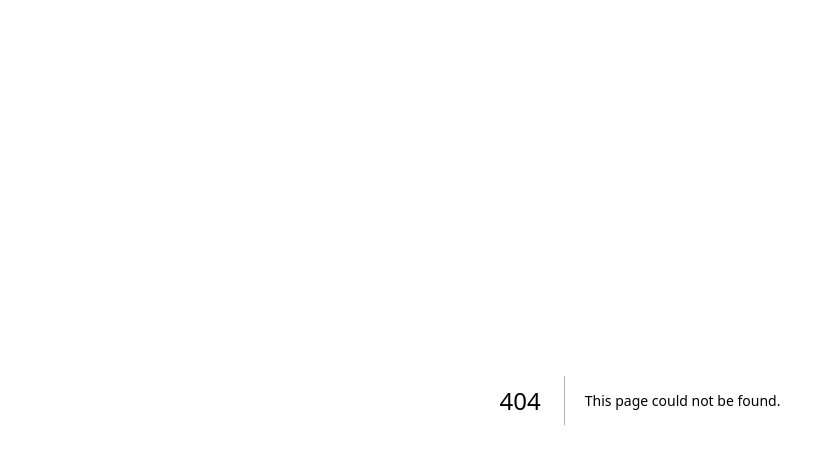
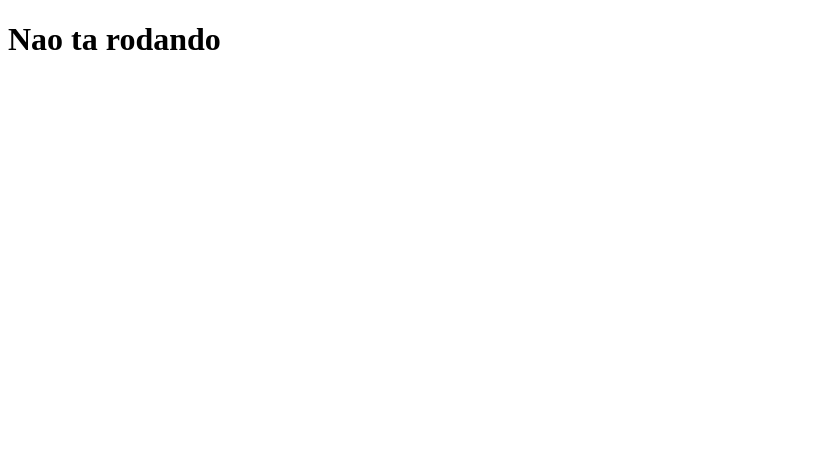
Before and after one commit to RaulTavares332/clone-tabnews, a Next.js app: page / in a window 1280 px wide. Before the commit this address had no page. Shown: the top 464 px of the page, without its empty margins (0-835 px from the left). Built offline with nearby package versions, Linux system fonts and the light colour scheme.

Commit message:
acho que corrigi o que eu deveria, mudei o nome do arquivo de pages para index, vamos ver se roda

```diff
--- /dev/null
+++ b/pages/index.js
@@ -0,0 +1,5 @@
+function Home(){
+    return <h1>Nao ta rodando</h1>
+}
+
+export default Home;
```
